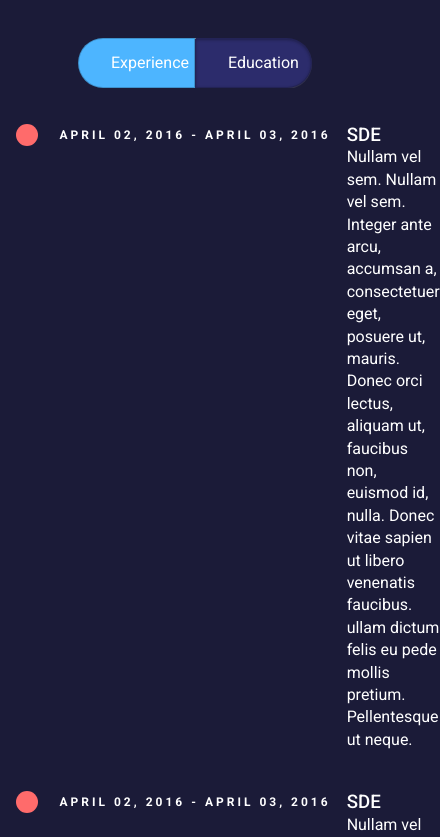
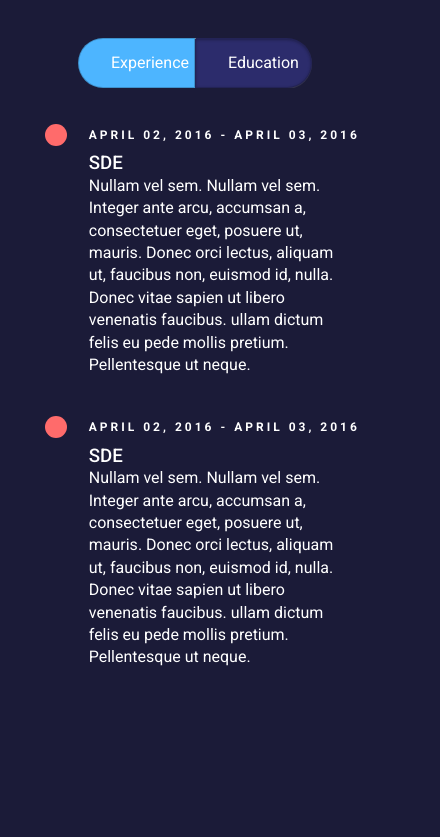
Before and after one commit to xiexixixi/yxhp, a React (Create React App) app: page / in a window 390 px wide. Shown: the part 2187-3024 px from the top of the page, 440 px wide, since content can reach past the window. Built offline with nearby package versions, Linux system fonts and the light colour scheme.

Commit message:
media query bug fixed

```diff
--- a/src/components/experience/timeline/Timeline.tsx
+++ b/src/components/experience/timeline/Timeline.tsx
@@ -9,12 +9,12 @@ const TimelineWrapper = styled.div`
     display: flex;
     justify-content: center;
 
-    @media screen and (max-width: 1024px) {
+    /* @media screen and (max-width: 1024px) {
         width: var(--container-width-md);
     }
     @media screen and (max-width: 600px) {
         width: var(--container-width-sm);
-    }
+    } */
 `
 
 const Timeline:React.FC = () => {
--- a/src/components/experience/timeline/TimelineItem.tsx
+++ b/src/components/experience/timeline/TimelineItem.tsx
@@ -5,7 +5,6 @@ import { styled } from 'styled-components'
 const TimelineItem:React.FC = () => {
   return (
     <li key={1} className="timeline-item">
-        <div className='grid'>
         <div className="timeline-info">
             <span>April 02, 2016 - April 03, 2016</span>
         </div>
@@ -15,7 +14,6 @@ const TimelineItem:React.FC = () => {
             <p>Nullam vel sem. Nullam vel sem. Integer ante arcu, accumsan a, consectetuer eget, posuere ut, mauris. Donec orci lectus, aliquam ut, faucibus non, euismod id, nulla. Donec vitae sapien ut libero venenatis faucibus. ullam dictum felis
                 eu pede mollis pretium. Pellentesque ut neque. </p>
         </article>
-        </div>
     </li>
   )
 }
--- a/src/components/experience/timeline/timeline.css
+++ b/src/components/experience/timeline/timeline.css
@@ -11,11 +11,7 @@
 .timeline h1, .timeline h2, .timeline h3, .timeline h4, .timeline h5, .timeline h6 {
     line-height: inherit;
 }
-.grid {
-    display: grid;
-    grid-template-columns: auto min-content auto;
-    grid-gap: 1rem;
-}
+
 /*----- TIMELINE ITEM -----*/
 .timeline-item {
 
@@ -117,7 +113,7 @@
     margin: 0;
 }
 /*---------------------------------------------- MOD: TIMELINE SPLIT ----------------------------------------------*/
-@media (min-width: 600px) {
+@media (min-width: 1024) {
     .timeline-split .timeline, .timeline-centered .timeline {
         display: table;
    }
```
